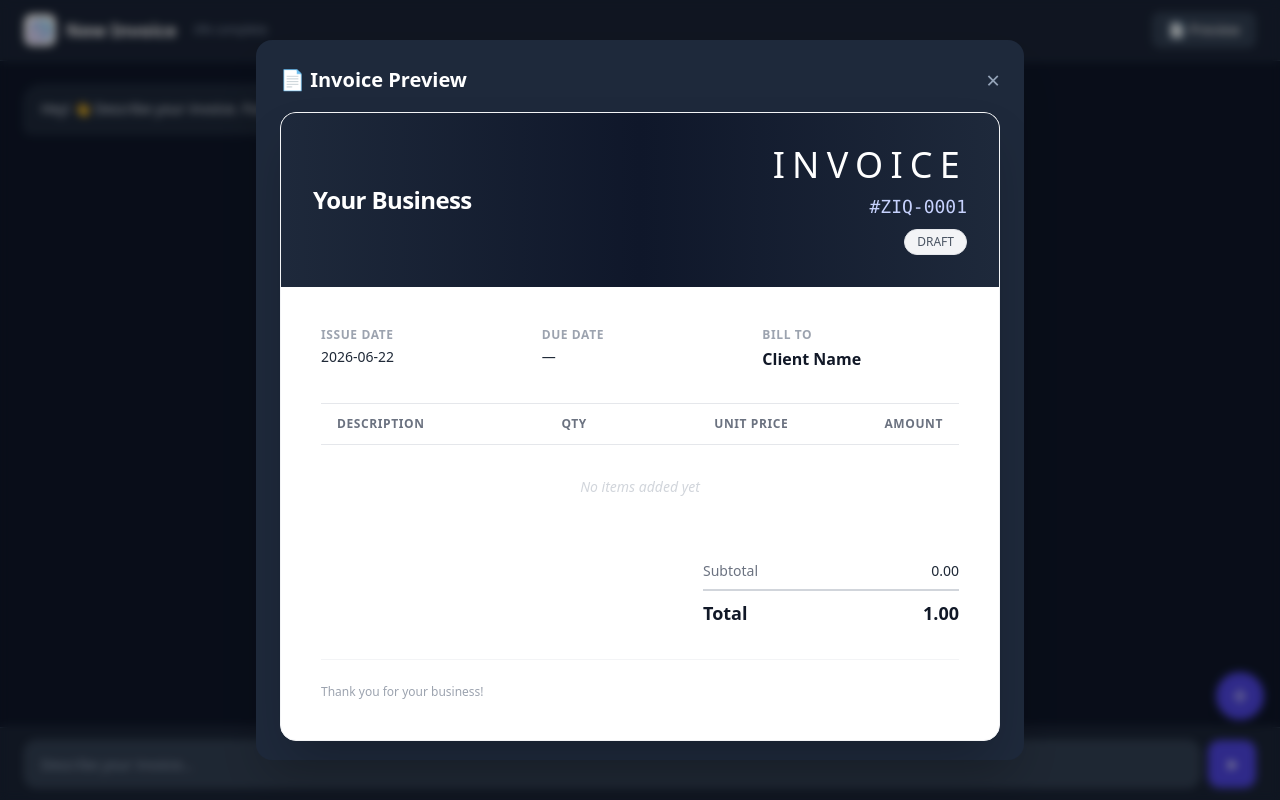
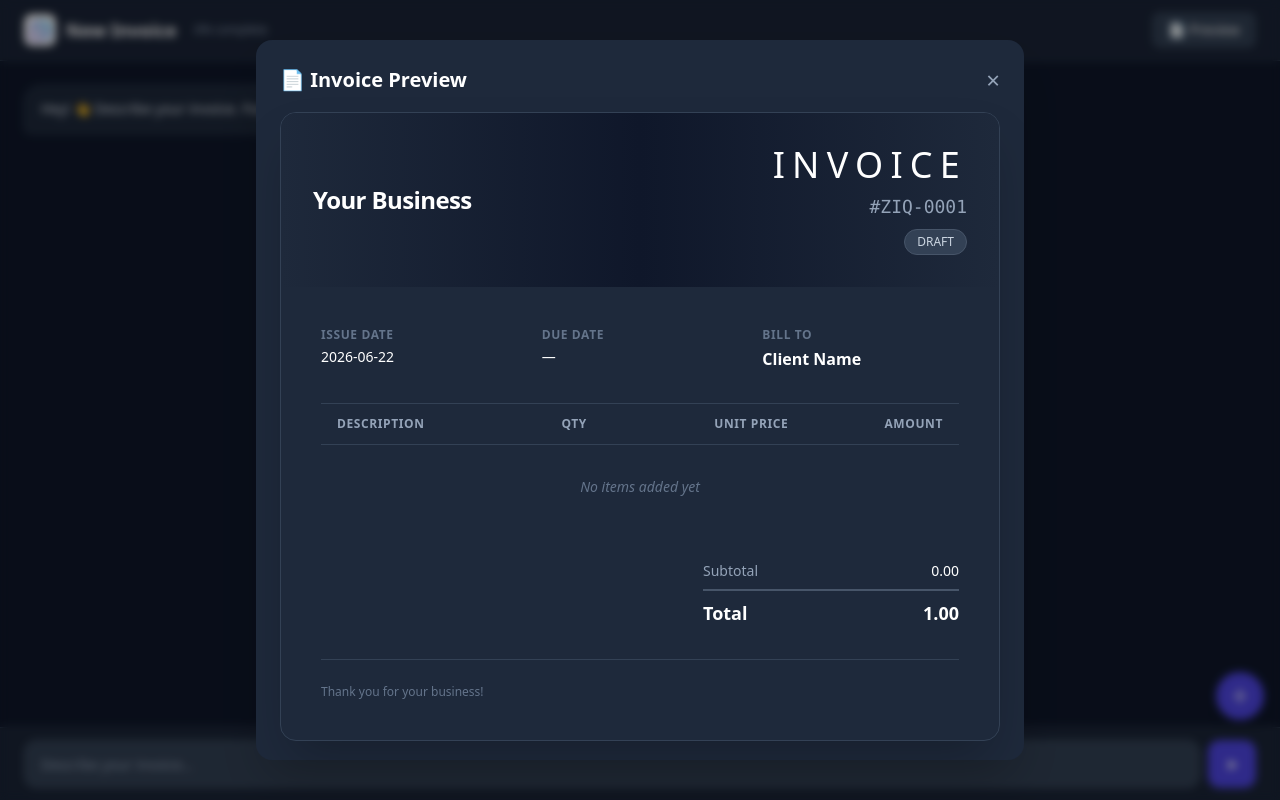
Before and after one commit to zuniqcomputers-crypto/zuniq-ai-invoices, a Next.js app: page /new in a window 1280 px wide. Both pictures are taken after a click on the button "📄 Preview". Built offline with nearby package versions, Linux system fonts and the light colour scheme.

Commit message:
Update InvoicePreview.tsx

```diff
--- a/src/components/InvoicePreview.tsx
+++ b/src/components/InvoicePreview.tsx
@@ -6,14 +6,14 @@ export default function InvoicePreview({ data }: { data: InvoiceData }) {
     : null;
   const status = (data as any).status || "draft";
   const statusStyles: Record<string, string> = {
-    paid: "bg-emerald-100 text-emerald-800 border-emerald-200",
-    unpaid: "bg-amber-100 text-amber-800 border-amber-200",
-    draft: "bg-gray-100 text-gray-600 border-gray-200",
-    overdue: "bg-red-100 text-red-800 border-red-200",
+    paid: "bg-emerald-500/10 text-emerald-400 border-emerald-500/30",
+    unpaid: "bg-amber-500/10 text-amber-400 border-amber-500/30",
+    draft: "bg-slate-700 text-slate-300 border-slate-600",
+    overdue: "bg-red-500/10 text-red-400 border-red-500/30",
   };
 
   return (
-    <div className="max-w-[860px] mx-auto bg-white shadow-2xl rounded-2xl overflow-hidden border border-gray-100 print:shadow-none print:rounded-none print:border-none">
+    <div className="max-w-[860px] mx-auto bg-slate-800 shadow-2xl rounded-2xl overflow-hidden border border-slate-700 print:shadow-none print:rounded-none print:border-none">
       {/* Header */}
       <div className="bg-gradient-to-r from-slate-800 via-slate-900 to-slate-800 px-8 py-8 text-white">
         <div className="flex flex-col md:flex-row justify-between items-start md:items-center gap-6">
@@ -25,14 +25,14 @@ export default function InvoicePreview({ data }: { data: InvoiceData }) {
             )}
             <div>
               <h2 className="text-2xl font-semibold tracking-tight">{data.business_name || "Your Business"}</h2>
-              {data.business_email && <p className="text-indigo-200 text-sm">{data.business_email}</p>}
-              {data.business_phone && <p className="text-indigo-200 text-sm">{data.business_phone}</p>}
-              {data.trn_number && <p className="text-indigo-200 text-sm">TRN: {data.trn_number}</p>}
+              {data.business_email && <p className="text-slate-400 text-sm">{data.business_email}</p>}
+              {data.business_phone && <p className="text-slate-400 text-sm">{data.business_phone}</p>}
+              {data.trn_number && <p className="text-slate-400 text-sm">TRN: {data.trn_number}</p>}
             </div>
           </div>
           <div className="text-right">
             <h1 className="text-4xl font-light tracking-[0.2em] uppercase">Invoice</h1>
-            <p className="text-indigo-200 text-lg font-mono mt-2">#{data.invoice_id || "ZIQ-0001"}</p>
+            <p className="text-slate-400 text-lg font-mono mt-2">#{data.invoice_id || "ZIQ-0001"}</p>
             <span className={`inline-block mt-2 px-3 py-1 rounded-full text-xs font-medium border ${statusStyles[status.toLowerCase()] || statusStyles.draft}`}>
               {status.toUpperCase()}
             </span>
@@ -40,25 +40,26 @@ export default function InvoicePreview({ data }: { data: InvoiceData }) {
         </div>
       </div>
 
-      {/* Body */}
-      <div className="p-6 md:p-10 space-y-8">
+      {/* Body (same as light version but with dark styling) */}
+      <div className="p-6 md:p-10 space-y-8 text-slate-200">
+        {/* Dates & Client */}
         <div className="grid grid-cols-1 sm:grid-cols-3 gap-6 text-sm">
-          <div><p className="text-gray-400 text-xs uppercase tracking-wider font-semibold">Issue Date</p><p className="font-medium text-gray-800 mt-1">{data.issue_date || "—"}</p></div>
-          <div><p className="text-gray-400 text-xs uppercase tracking-wider font-semibold">Due Date</p><p className="font-medium text-gray-800 mt-1">{data.due_date || "—"}</p></div>
-          <div><p className="text-gray-400 text-xs uppercase tracking-wider font-semibold">Bill To</p><p className="font-semibold text-gray-900 text-base mt-1">{data.client_name || "Client Name"}</p>{data.client_email && <p className="text-gray-500 text-sm">{data.client_email}</p>}{data.client_phone && <p className="text-gray-500 text-sm">{data.client_phone}</p>}{data.client_address && <p className="text-gray-500 text-sm">{data.client_address}</p>}</div>
+          <div><p className="text-slate-500 text-xs uppercase tracking-wider font-semibold">Issue Date</p><p className="font-medium text-white mt-1">{data.issue_date || "—"}</p></div>
+          <div><p className="text-slate-500 text-xs uppercase tracking-wider font-semibold">Due Date</p><p className="font-medium text-white mt-1">{data.due_date || "—"}</p></div>
+          <div><p className="text-slate-500 text-xs uppercase tracking-wider font-semibold">Bill To</p><p className="font-semibold text-white text-base mt-1">{data.client_name || "Client Name"}</p>{data.client_email && <p className="text-slate-400 text-sm">{data.client_email}</p>}{data.client_phone && <p className="text-slate-400 text-sm">{data.client_phone}</p>}{data.client_address && <p className="text-slate-400 text-sm">{data.client_address}</p>}</div>
         </div>
 
         {/* Items Table */}
         <div className="overflow-x-auto">
           <table className="w-full text-sm">
-            <thead><tr className="border-y border-gray-200 text-left text-gray-500 text-xs uppercase tracking-wider"><th className="py-3 px-4 font-semibold">Description</th><th className="py-3 px-4 font-semibold text-center">Qty</th><th className="py-3 px-4 font-semibold text-right">Unit Price</th><th className="py-3 px-4 font-semibold text-right">Amount</th></tr></thead>
-            <tbody className="divide-y divide-gray-50">
-              {data.items.length === 0 ? <tr><td colSpan={4} className="py-8 text-center text-gray-300 italic">No items added yet</td></tr> : data.items.map((item, idx) => (
-                <tr key={idx} className="hover:bg-gray-50/50 transition-colors">
-                  <td className="py-3 px-4 font-medium text-gray-800">{item.description || "Service"}</td>
-                  <td className="py-3 px-4 text-center text-gray-600">{item.quantity}</td>
-                  <td className="py-3 px-4 text-right text-gray-600">{data.currency} {item.unit_price.toFixed(2)}</td>
-                  <td className="py-3 px-4 text-right font-medium text-gray-800">{data.currency} {(item.quantity * item.unit_price).toFixed(2)}</td>
+            <thead><tr className="border-y border-slate-700 text-left text-slate-400 text-xs uppercase tracking-wider"><th className="py-3 px-4 font-semibold">Description</th><th className="py-3 px-4 font-semibold text-center">Qty</th><th className="py-3 px-4 font-semibold text-right">Unit Price</th><th className="py-3 px-4 font-semibold text-right">Amount</th></tr></thead>
+            <tbody className="divide-y divide-slate-700">
+              {data.items.length === 0 ? <tr><td colSpan={4} className="py-8 text-center text-slate-500 italic">No items added yet</td></tr> : data.items.map((item, idx) => (
+                <tr key={idx} className="hover:bg-slate-700/50 transition-colors">
+                  <td className="py-3 px-4 font-medium text-white">{item.description || "Service"}</td>
+                  <td className="py-3 px-4 text-center text-slate-300">{item.quantity}</td>
+                  <td className="py-3 px-4 text-right text-slate-300">{data.currency} {item.unit_price.toFixed(2)}</td>
+                  <td className="py-3 px-4 text-right font-medium text-white">{data.currency} {(item.quantity * item.unit_price).toFixed(2)}</td>
                 </tr>
               ))}
             </tbody>
@@ -67,21 +68,21 @@ export default function InvoicePreview({ data }: { data: InvoiceData }) {
 
         {/* Totals */}
         <div className="flex justify-end"><div className="w-full sm:w-64 space-y-2">
-          <div className="flex justify-between text-sm"><span className="text-gray-500">Subtotal</span><span className="font-medium text-gray-800">{data.currency} {data.subtotal.toFixed(2)}</span></div>
-          {data.tax_percentage > 0 && <div className="flex justify-between text-sm"><span className="text-gray-500">Tax ({data.tax_percentage}%)</span><span className="font-medium text-gray-800">{data.currency} {((data.subtotal * data.tax_percentage) / 100).toFixed(2)}</span></div>}
-          {data.discount > 0 && <div className="flex justify-between text-sm"><span className="text-gray-500">Discount</span><span className="font-medium text-red-500">-{data.currency} {data.discount.toFixed(2)}</span></div>}
-          <div className="border-t-2 border-gray-300 pt-2 flex justify-between text-lg font-bold text-gray-900"><span>Total</span><span>{data.currency} {data.total.toFixed(2)}</span></div>
+          <div className="flex justify-between text-sm"><span className="text-slate-400">Subtotal</span><span className="font-medium text-white">{data.currency} {data.subtotal.toFixed(2)}</span></div>
+          {data.tax_percentage > 0 && <div className="flex justify-between text-sm"><span className="text-slate-400">Tax ({data.tax_percentage}%)</span><span className="font-medium text-white">{data.currency} {((data.subtotal * data.tax_percentage) / 100).toFixed(2)}</span></div>}
+          {data.discount > 0 && <div className="flex justify-between text-sm"><span className="text-slate-400">Discount</span><span className="font-medium text-red-400">-{data.currency} {data.discount.toFixed(2)}</span></div>}
+          <div className="border-t-2 border-slate-600 pt-2 flex justify-between text-lg font-bold text-white"><span>Total</span><span>{data.currency} {data.total.toFixed(2)}</span></div>
         </div></div>
 
         {/* Notes & Signature */}
-        <div className="flex flex-col sm:flex-row justify-between gap-6 pt-6 border-t border-gray-100">
-          <div className="text-sm text-gray-500 space-y-4">
-            {data.notes && <div><p className="font-semibold text-gray-400 mb-1">Notes & Payment Instructions</p><p className="leading-relaxed">{data.notes}</p></div>}
-            <div><p className="text-xs text-gray-400">Thank you for your business!</p></div>
+        <div className="flex flex-col sm:flex-row justify-between gap-6 pt-6 border-t border-slate-700">
+          <div className="text-sm text-slate-400 space-y-4">
+            {data.notes && <div><p className="font-semibold text-slate-500 mb-1">Notes & Payment Instructions</p><p className="leading-relaxed">{data.notes}</p></div>}
+            <div><p className="text-xs text-slate-500">Thank you for your business!</p></div>
           </div>
           <div className="flex items-end gap-6">
-            {data.signature_url && <div><p className="text-xs text-gray-400 mb-2">Authorized Signature</p><img src={data.signature_url} alt="Signature" className="h-14 object-contain" onError={(e) => { (e.target as HTMLImageElement).style.display = 'none'; }} /></div>}
-            {qrCodeUrl && <div className="text-center"><img src={qrCodeUrl} alt="QR Code" className="w-20 h-20" /><p className="text-xs text-gray-400 mt-1">Scan to pay</p></div>}
+            {data.signature_url && <div><p className="text-xs text-slate-500 mb-2">Authorized Signature</p><img src={data.signature_url} alt="Signature" className="h-14 object-contain" onError={(e) => { (e.target as HTMLImageElement).style.display = 'none'; }} /></div>}
+            {qrCodeUrl && <div className="text-center"><img src={qrCodeUrl} alt="QR Code" className="w-20 h-20" /><p className="text-xs text-slate-500 mt-1">Scan to pay</p></div>}
           </div>
         </div>
       </div>
```
